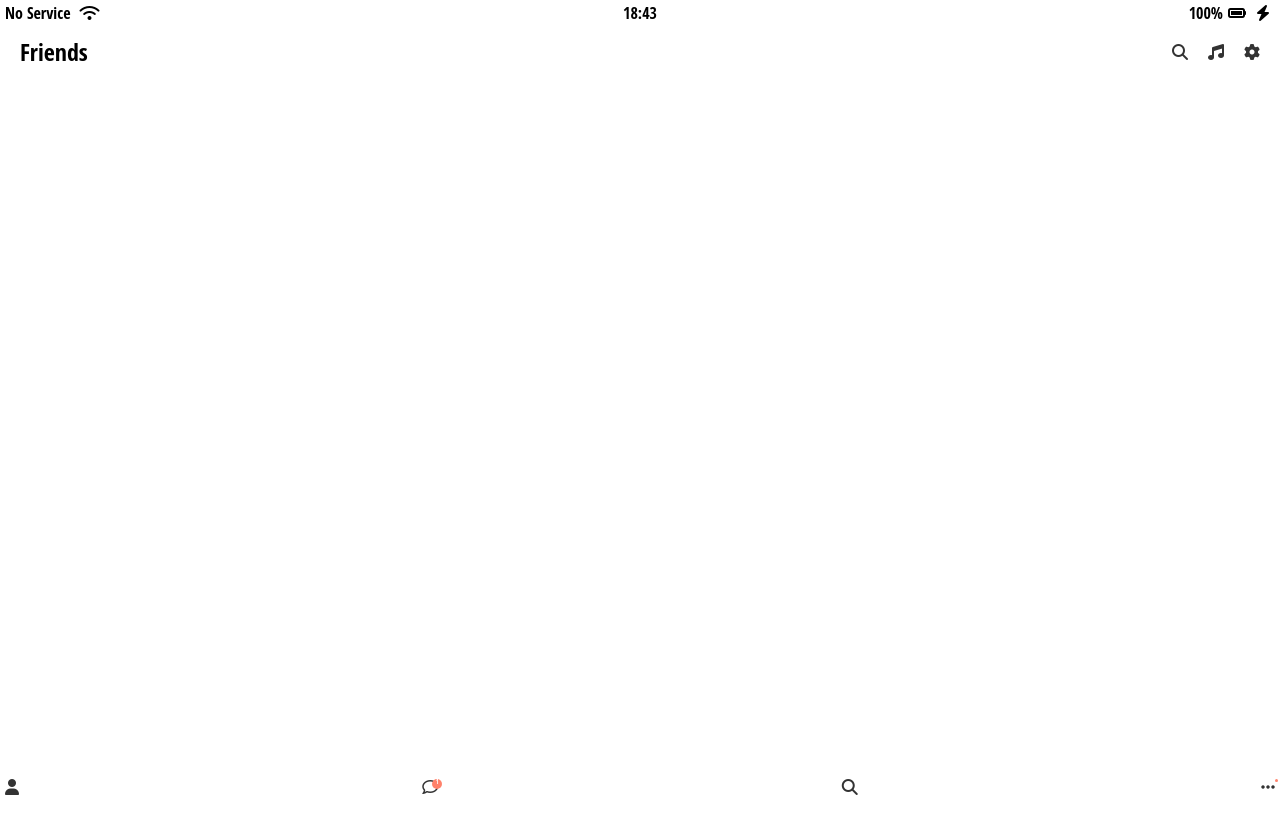
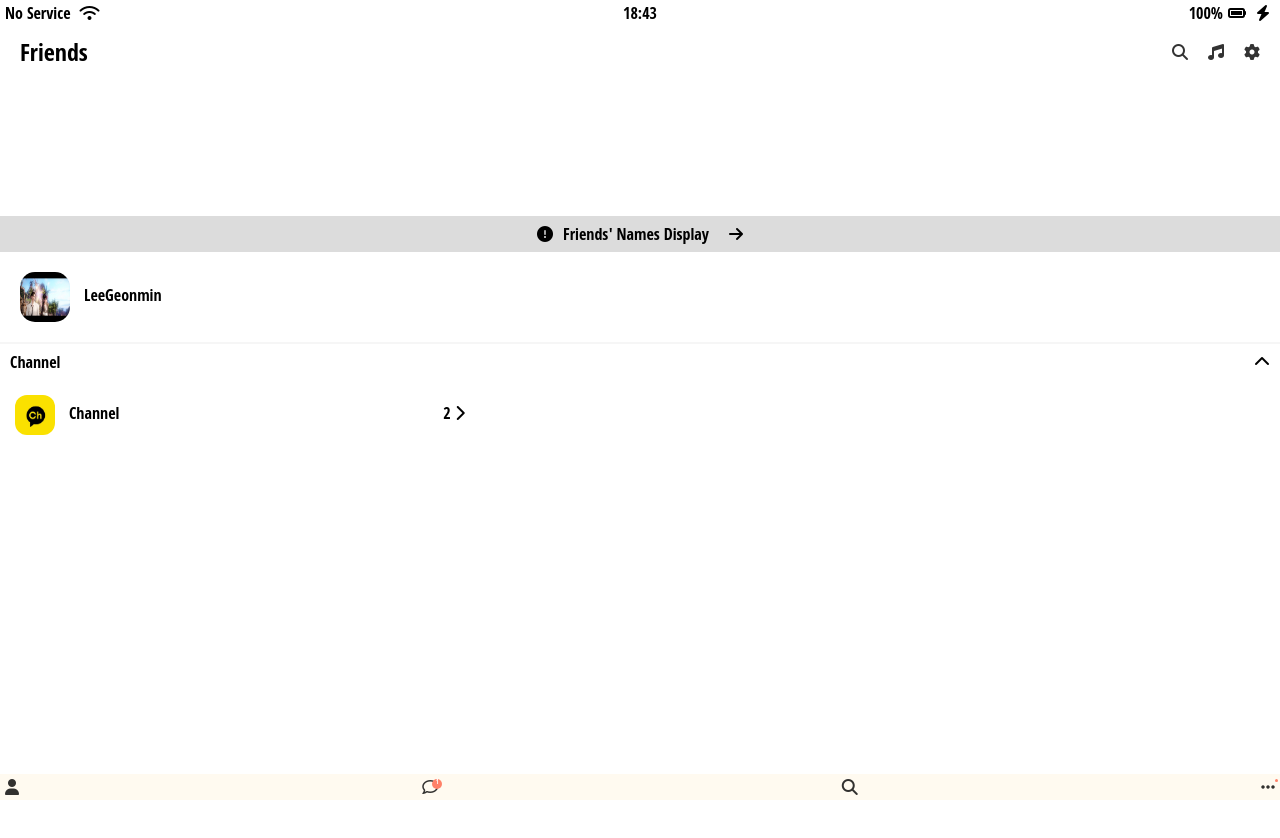
Before and after one commit to Leegeonmin/kokoa_clonecoding, a plain HTML site: page friends.html in a window 1280 px wide. Shown: the top 838 px of the page. Drawn offline with Linux system fonts and the light colour scheme.

Commit message:
to complete friends.html

```diff
--- a/css/components/nav-bar.css
+++ b/css/components/nav-bar.css
@@ -4,6 +4,7 @@
   width: 100%;
   box-sizing: border-box;
   padding: 5px;
+  background-color: floralwhite;
 }
 
 .nav__list {
--- /dev/null
+++ b/css/components/profile.css
@@ -0,0 +1,19 @@
+.self-profile {
+  padding: 20px;
+  justify-content: flex-start;
+  border-bottom: 2px solid rgba(236, 234, 234, 0.452);
+}
+
+#profile-img {
+  vertical-align: middle;
+  justify-content: flex-start;
+  width: 50px;
+  height: 50px;
+  border-radius: 30%;
+}
+
+#profile-name {
+  align-items: center;
+  justify-content: center;
+  margin-left: 10px;
+}
--- /dev/null
+++ b/css/screens/friend.css
@@ -0,0 +1,46 @@
+#friend-name {
+  background-color: gainsboro;
+
+  /* align-items: center;  - > */
+  display: flex;
+  justify-content: center;
+  margin-top: 15%;
+  padding: 10px;
+}
+
+#friend-name .name-icon {
+  margin-right: 10px;
+}
+#friend-name #friend-string {
+  margin-right: 20px;
+}
+
+.friends-channel {
+  display: flex;
+  justify-content: space-between;
+}
+
+#channel-string {
+  padding: 10px;
+}
+
+.channel-icon {
+  padding: 10px;
+  vertical-align: middle;
+}
+
+.friends-user {
+  margin: 15px;
+}
+
+#user-img {
+  width: 40px;
+  height: 40px;
+  vertical-align: middle;
+  border-radius: 30%;
+  margin-right: 10px;
+}
+
+#user-string2 {
+  padding-left: 320px;
+}
--- a/css/screens/input-form.css
+++ b/css/screens/input-form.css
@@ -13,7 +13,7 @@
   margin-bottom: 25px;
 }
 #input-form input:not([type="submit"]) {
-  border-bottom: 1px solid rgba(0, 0, 0, 0.3);
+  border-bottom: 1px solid rgba(253, 4, 4, 0.3);
   transition: border-color 0.3s ease-in-out;
 }
 #input-form input[type="submit"] {
--- a/css/styles.css
+++ b/css/styles.css
@@ -6,10 +6,13 @@
 @import "components/status-bar.css";
 @import "components/nav-bar.css";
 @import "components/menu-bar.css";
+@import "components/profile.css";
 
 /* screens */
 @import "screens/welcome-header.css";
 @import "screens/input-form.css";
+@import "screens/friend.css";
+
 body {
   font-family: "Open Sans Condensed", sans-serif;
   height: 1000vh;
--- a/friends.html
+++ b/friends.html
@@ -31,6 +31,27 @@
         </ul></nav></div>
     </div>
 
+  <div id = "friend-name" >
+    <i class="name-icon fas fa-exclamation-circle"></i>
+    <span id = "friend-string">  Friends' Names Display</span>
+    <i class="fas fa-arrow-right"></i>
+  </div>
+
+  <div class = "self-profile">
+    <img id = "profile-img" src = "file/profile-icon.jpg">
+    <span id = "profile-name">LeeGeonmin</span>
+  </div>
+
+  <div class = "friends-channel">
+    <span id = "channel-string"> Channel </span> <i class="channel-icon fas fa-chevron-up"></i>
+  </div>
+
+  <div class = "friends-user">
+    <img id = "user-img" src = "file/channel-icon.jpg">
+    <span id = "user-string">Channel</span>
+    <span id = "user-string2">2</span>
+    <i class="user-icon2 fas fa-chevron-right"></i>
+  </div>
 
     <nav class = "nav">
         <ul class = "nav__list">
```
Also changed, not shown: file/channel-icon.jpg (added), file/profile-icon.jpg (added).
